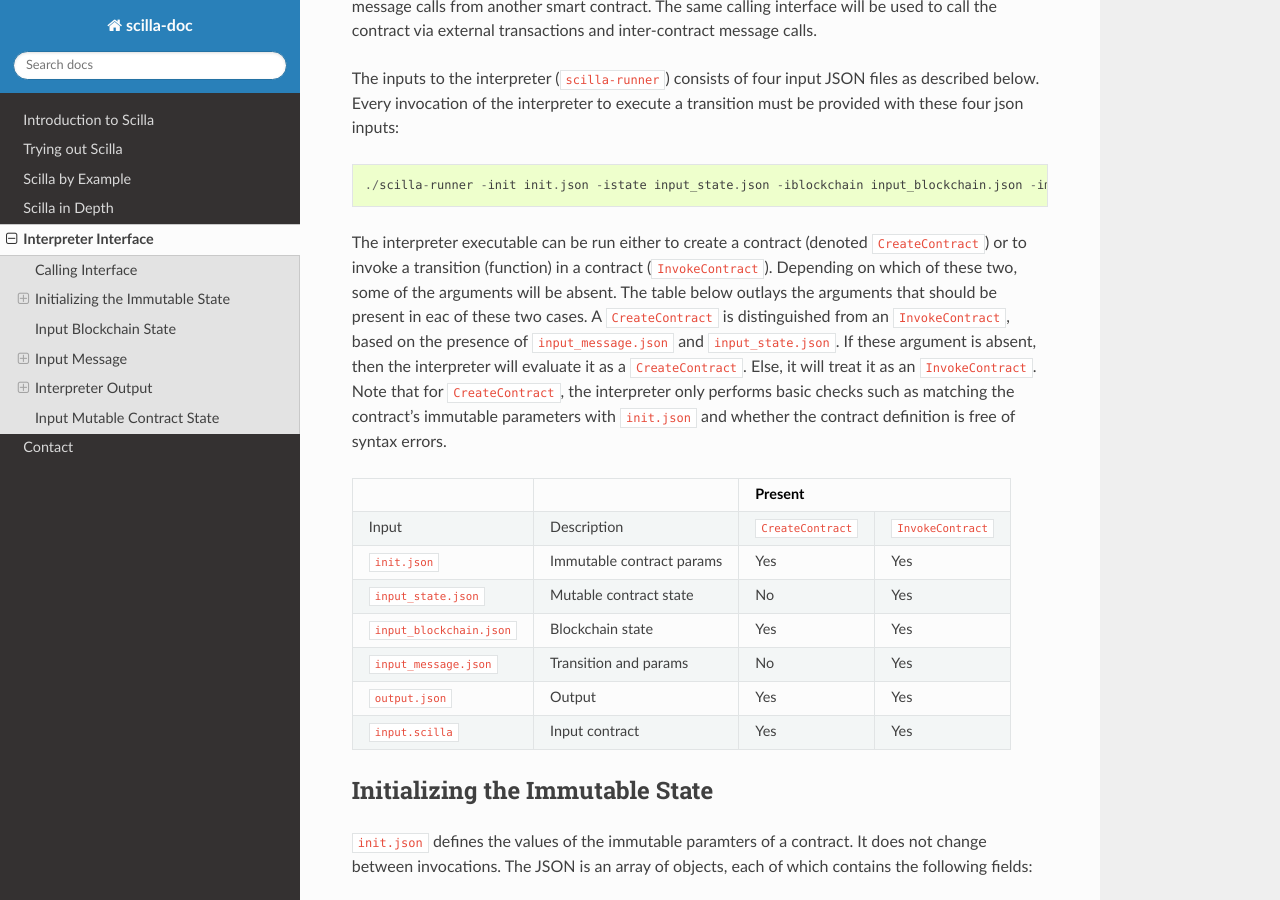
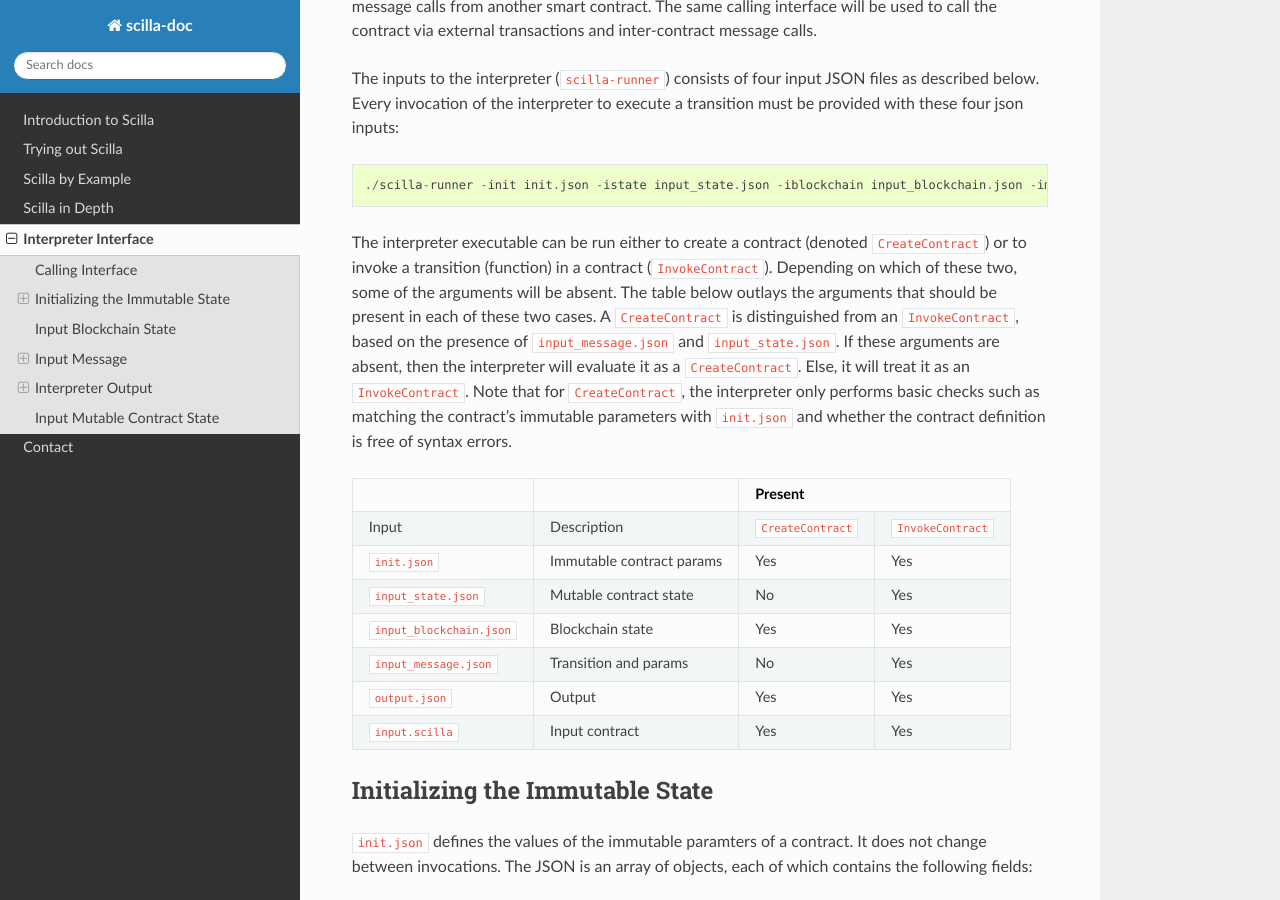
Before and after one commit to Zilliqa/scilla-docs, a Sphinx documentation site: the page built from docs/source/interface.rst, in a window 1280 px wide and 900 px high, scrolled down 341 px. Built offline with Sphinx 7.4.7 and the Read the Docs theme 2.0.0, drawn with Linux system fonts in a browser that asks for light colours.

Commit message:
fix typos

```diff
--- a/docs/source/interface.rst
+++ b/docs/source/interface.rst
@@ -27,10 +27,10 @@ transition must be provided with these four json inputs: ::
 The interpreter executable can be run either to create a contract (denoted
 ``CreateContract``) or to invoke a transition (function) in a contract (``InvokeContract``).
 Depending on which of these two, some of the arguments will be absent.
-The table below outlays the arguments that should be present in eac of
+The table below outlays the arguments that should be present in each of
 these two cases.  A ``CreateContract`` is distinguished from an
 ``InvokeContract``, based on the presence of ``input_message.json`` and
-``input_state.json``. If these argument is absent, then the interpreter will
+``input_state.json``. If these arguments are absent, then the interpreter will
 evaluate it as a ``CreateContract``. Else, it will treat it as an ``InvokeContract``.
 Note that for ``CreateContract``, the interpreter only performs basic checks such as
 matching the contract’s immutable parameters with ``init.json`` and whether the
```
